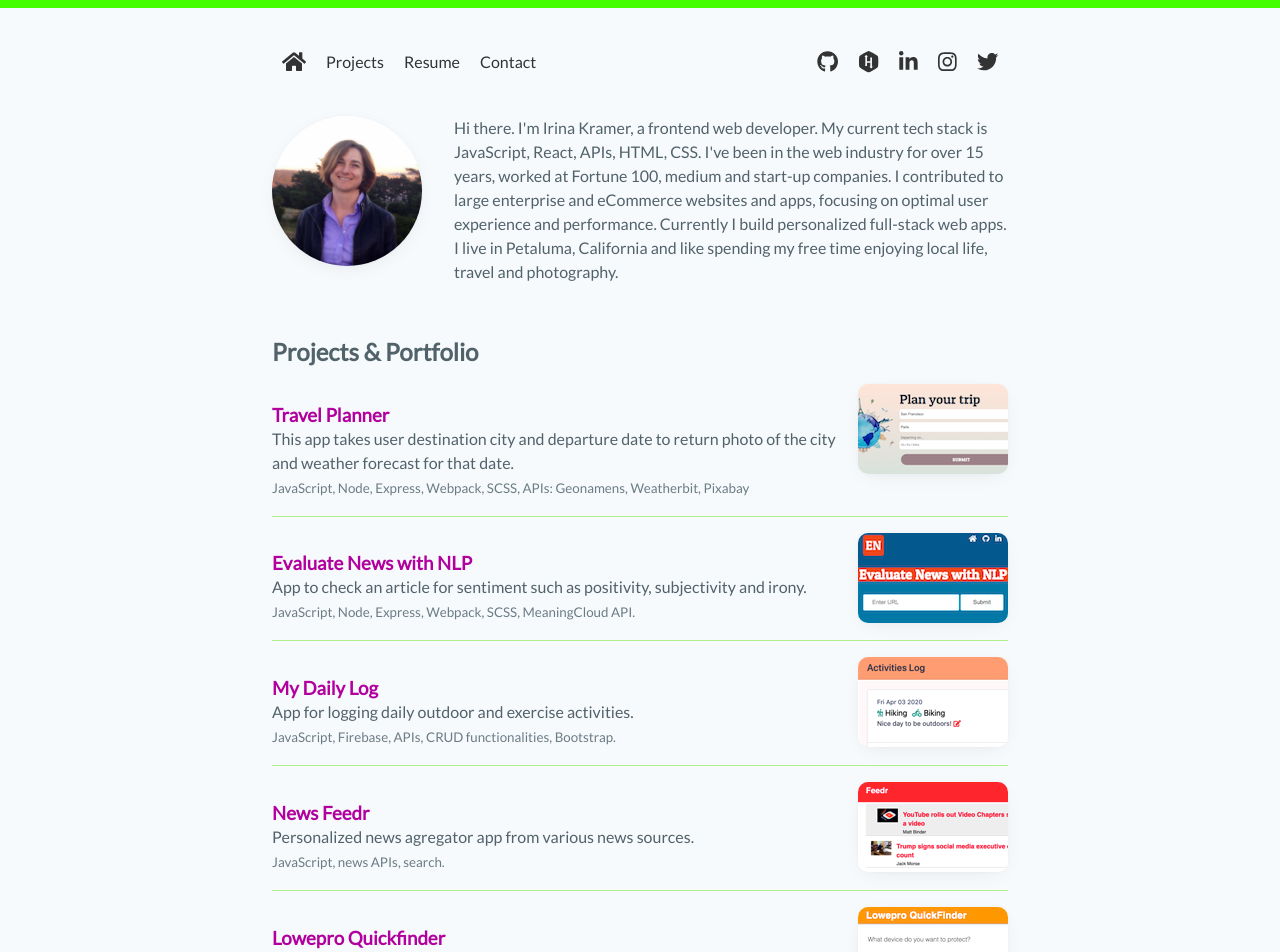
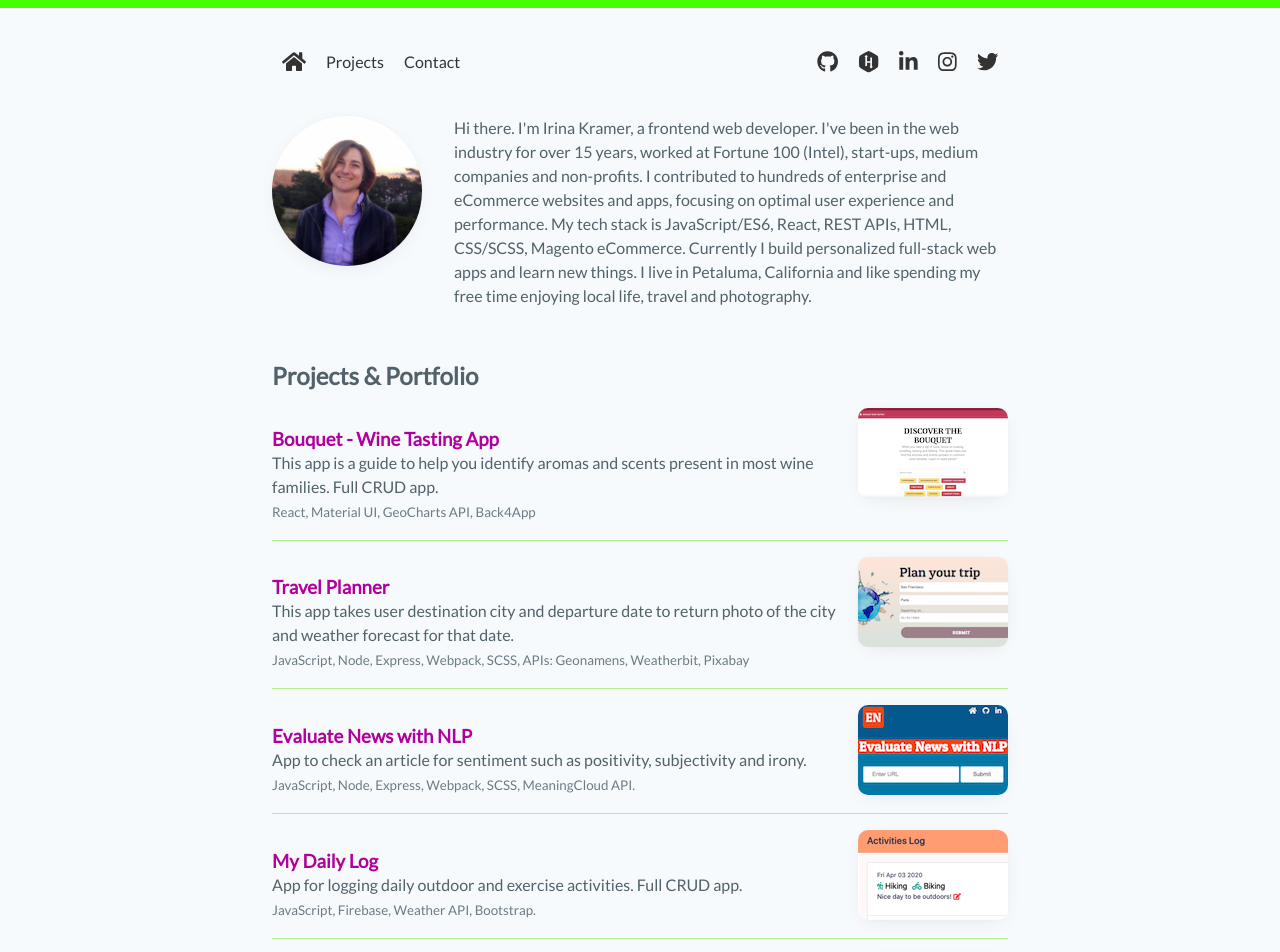
Before and after one commit to irinakramer/irinakramer, a Gatsby site: page / in a window 1280 px wide. Shown: the top 952 px of the page. Built offline with nearby package versions, Linux system fonts and the light colour scheme; Gatsby itself is replaced by a stand-in of ours.

Commit message:
Added Bouquet app

```diff
--- a/src/components/header.js
+++ b/src/components/header.js
@@ -11,7 +11,6 @@
         <ul className="header__menu">
             <li><Link to="/"><FontAwesomeIcon icon={['fas', 'home']} size="lg" /></Link></li>
             <li><Link to="/#projects">Projects</Link></li>
-            <li><Link to="/Irina_Kramer_Resume_2021.pdf">Resume</Link></li>
             <li><Link to="/#contact">Contact</Link></li>
         </ul>
         <ul className="header__social">
--- a/src/pages/index.js
+++ b/src/pages/index.js
@@ -17,6 +17,7 @@
 import projShoppingAssistant from '../images/projects_ShoppingAssistant.png';
 import projMathSkills from '../images/projects_MathSkills.png';
 import projTravelApp from '../images/projects_TravelApp.png';
+import projBouquet from '../images/projects_Bouquet.png';
 
 console.log(profile);
 
@@ -168,8 +169,8 @@
         id: 12,
         name: 'My Daily Log',
         url: 'https://lit-ridge-16056.herokuapp.com/',
-        description: 'App for logging daily outdoor and exercise activities.',
-        tech: 'JavaScript, Firebase, APIs, CRUD functionalities, Bootstrap.',
+        description: 'App for logging daily outdoor and exercise activities. Full CRUD app.',
+        tech: 'JavaScript, Firebase, Weather API, Bootstrap.',
         image: projMyDailyLog,
         year: '2020'
     },
@@ -190,6 +191,15 @@
         tech: 'JavaScript, Node, Express, Webpack, SCSS, APIs: Geonamens, Weatherbit, Pixabay',
         image: projTravelApp,
         year: '2020'
+    },
+    {
+        id: 15,
+        name: 'Bouquet - Wine Tasting App',
+        url: 'https://bouquet-wine-tasting.herokuapp.com/',
+        description: 'This app is a guide to help you identify aromas and scents present in most wine families. Full CRUD app.',
+        tech: 'React, Material UI, GeoCharts API, Back4App',
+        image: projBouquet,
+        year: '2021'
     }
 
 ];
@@ -263,7 +273,7 @@
 
         <section className="intro">
             <img src={profile} alt="Irina Kramer" />
-            <p>Hi there. I'm Irina Kramer, a frontend web developer. My current tech stack is JavaScript, React, APIs, HTML, CSS.  I've been in the web industry for over 15 years, worked at Fortune 100, medium and start-up companies. I contributed to large enterprise and eCommerce websites and apps, focusing on optimal user experience and performance. Currently I build personalized full-stack web apps. I live in Petaluma, California and like spending my free time enjoying local life, travel and photography.</p>
+            <p>Hi there. I'm Irina Kramer, a frontend web developer.  I've been in the web industry for over 15 years, worked at Fortune 100 (Intel), start-ups, medium companies and non-profits. I contributed to hundreds of enterprise and eCommerce websites and apps, focusing on optimal user experience and performance. My tech stack is JavaScript/ES6, React, REST APIs, HTML, CSS/SCSS, Magento eCommerce.  Currently I build personalized full-stack web apps and learn new things. I live in Petaluma, California and like spending my free time enjoying local life, travel and photography.</p>
         </section>
         <section>
             <span id="projects"></span>
```
Also changed, not shown: src/images/projects_Bouquet.png (added).
